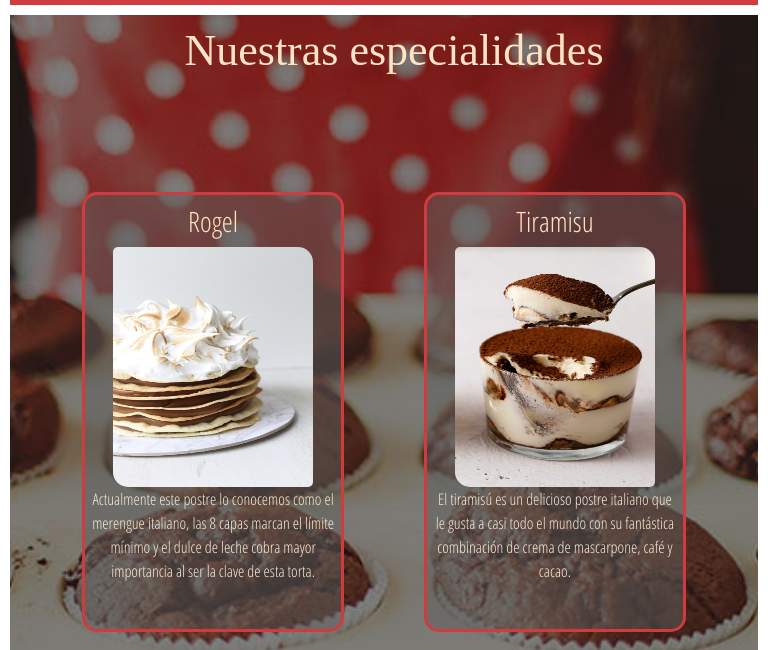
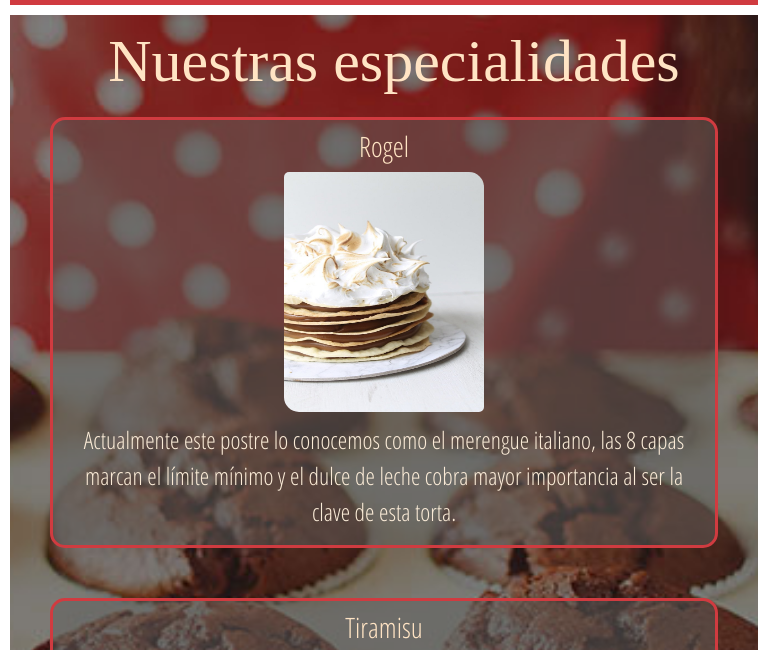
Before and after one commit to andynov/PortfolioProgramadorWeb, a plain HTML site: page pages/pasteleria.html in a window 768 px wide. Shown: the part 70-720 px from the top of the page. Drawn offline with nearby package versions, Linux system fonts and the light colour scheme; a web font is replaced by a local one.

Commit message:
Arreglo pasteleria

```diff
--- a/_media-querys.scss
+++ b/_media-querys.scss
@@ -101,29 +101,27 @@
 
         h1{
             position: relative;
-            font-size: 44px;
+            font-size: 60px;
             text-align: center;
             margin-bottom: 10px;
+        }
 
-
-        .rogel,
-        .havanette,
-        .tiramisu {
+        .rogel, .havanette, .tiramisu {
             margin-top: 10px;
-            font-size: 24px;
-            width: 70vh;
+            font-size: 30px;
+            width: 90vh;
             height: max-content;
             padding: 5px;
             background-color: rgba(94, 94, 92, 0.5);
             text-align: center;
         }
-
-            p{
+                p{
                 font-size: 24px;
                 margin: 10px;
-            }
+        }
     }
-}
+
+
 
 
     .contacto{
```
Also changed, not shown: estilos.css, 1 other file.
